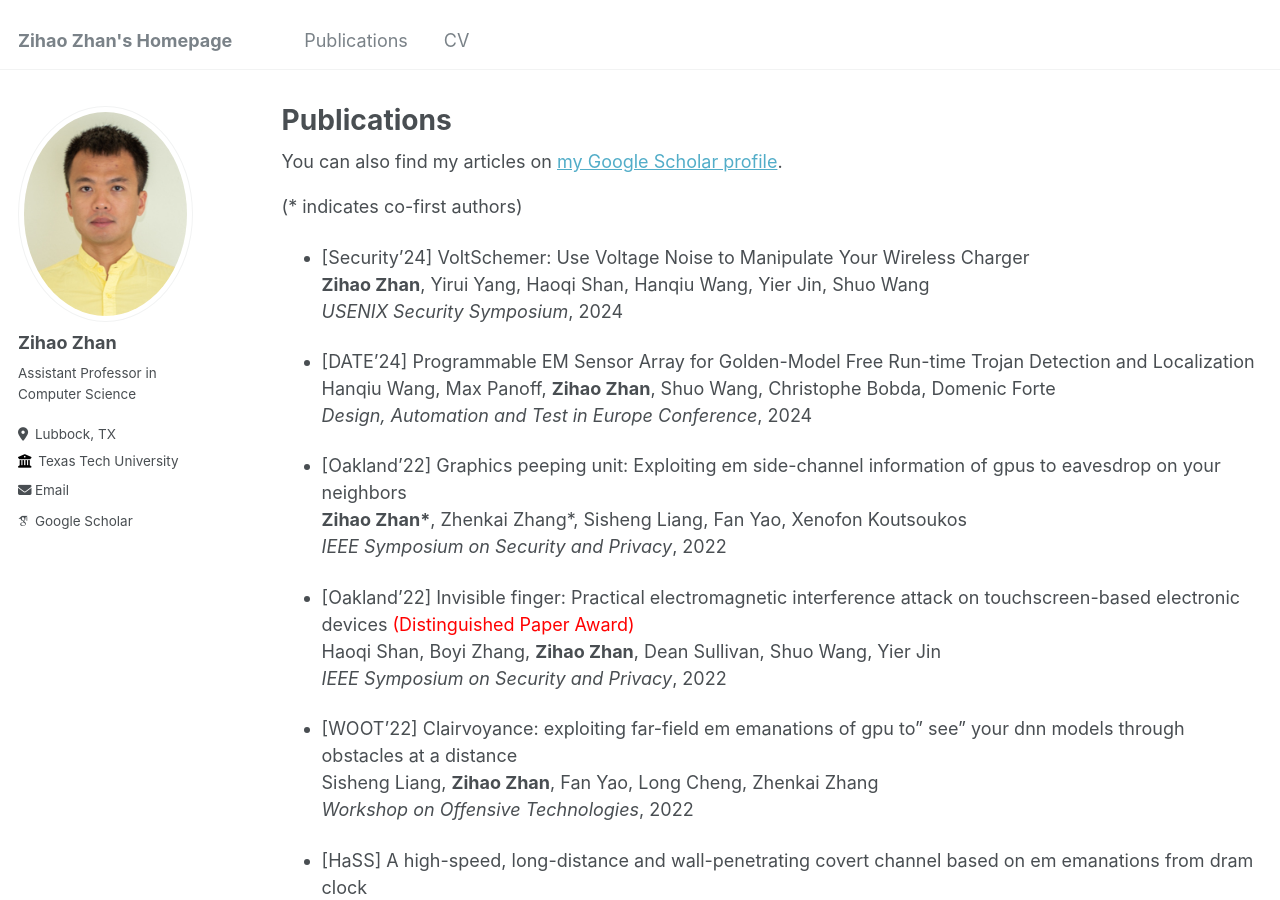
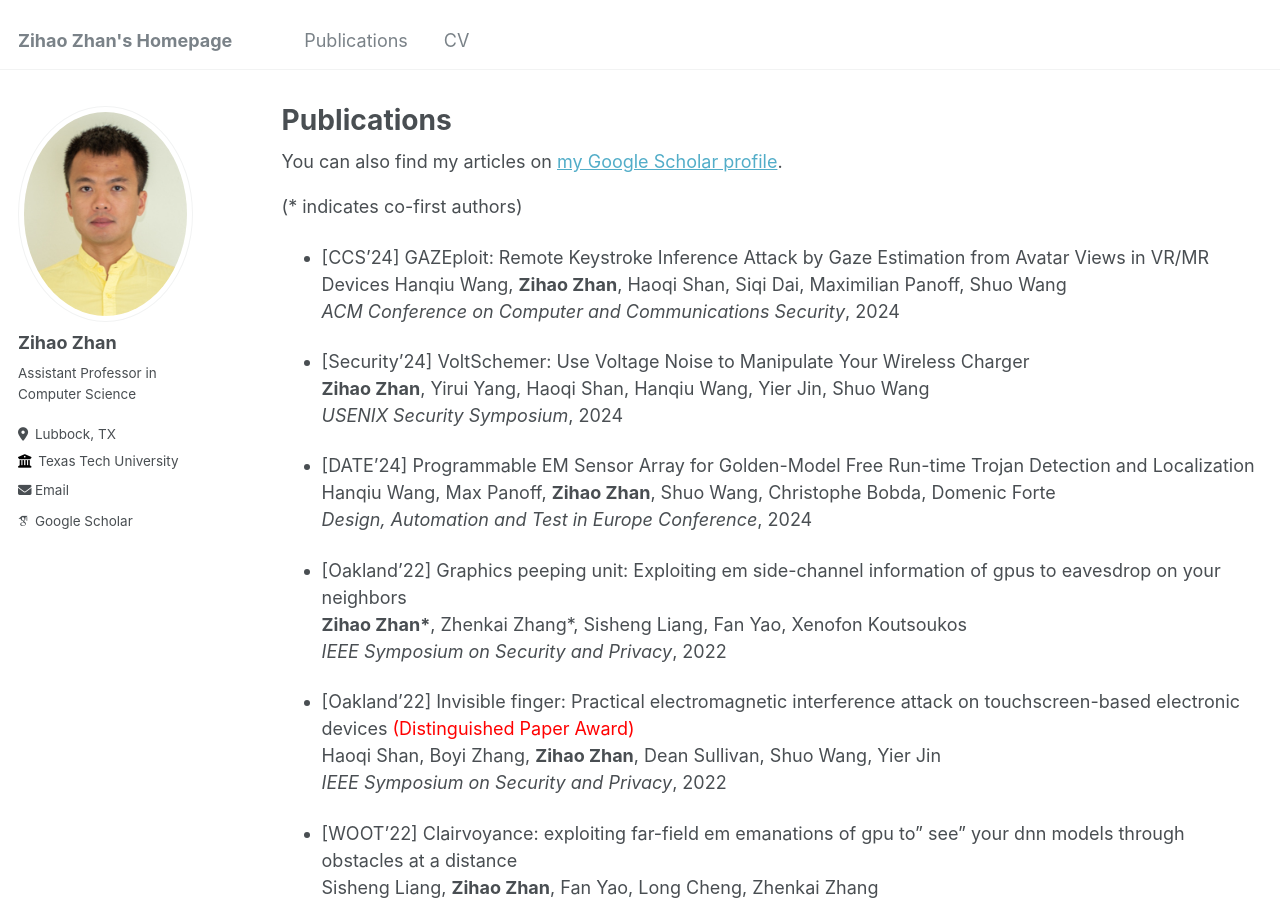
Before and after one commit to zihaozhan/zihaozhan.github.io, a Jekyll site: the page built from _pages/publications.md, in a window 1280 px wide and 900 px high. Built offline with Jekyll 4.4.1, drawn with Linux system fonts in a browser that asks for light colours; some web fonts are replaced.

Commit message:
update CV, publication, and PhD student hiring states

```diff
--- a/_pages/publications.md
+++ b/_pages/publications.md
@@ -9,6 +9,10 @@ author\_profile: true
   <div class="wordwrap">You can also find my articles on <a href="{{site.author.googlescholar}}">my Google Scholar profile</a>.</div>
 {% endif %}
 (\* indicates co-first authors)
+
+- [CCS'24] GAZEploit: Remote Keystroke Inference Attack by Gaze Estimation from Avatar Views in VR/MR Devices
+Hanqiu Wang, __Zihao Zhan__, Haoqi Shan, Siqi Dai, Maximilian Panoff, Shuo Wang
+*ACM Conference on Computer and Communications Security*, 2024
 
 - [Security'24] VoltSchemer: Use Voltage Noise to Manipulate Your Wireless Charger
 __Zihao Zhan__, Yirui Yang, Haoqi Shan, Hanqiu Wang, Yier Jin, Shuo Wang
```
Also changed, not shown: _pages/about.md (+0 -3 lines), 1 other file.
